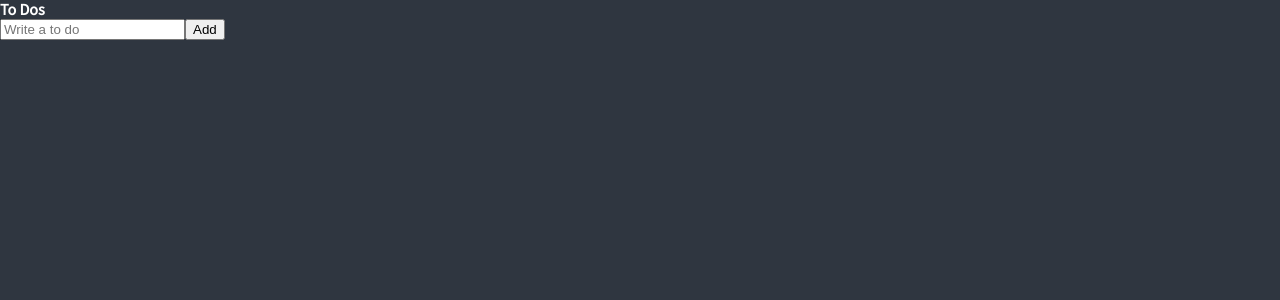
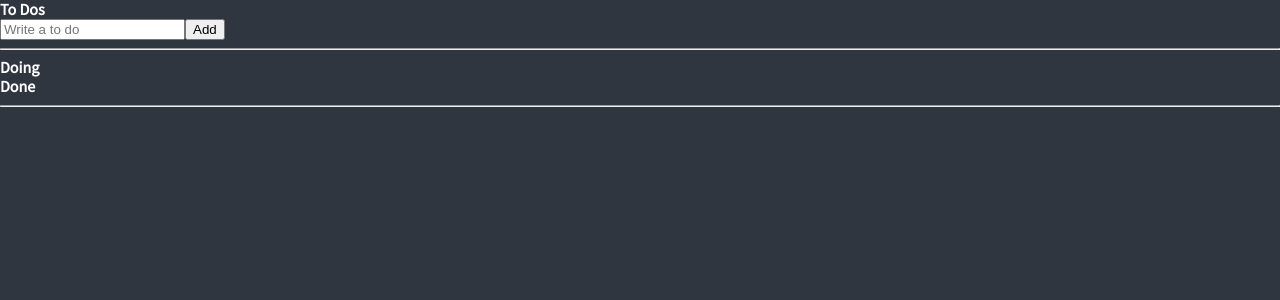
Before and after one commit to drasla/nomad-react-todo, a React (Create React App) app: page / in a window 1280 px wide. Shown: the top 300 px of the page. Built offline with nearby package versions, Linux system fonts and the light colour scheme.

Commit message:
#6.16 Selectors part One

```diff
--- a/src/atoms.ts
+++ b/src/atoms.ts
@@ -1,4 +1,4 @@
-import { atom } from "recoil";
+import { atom, selector } from "recoil";
 
 export interface IToDo {
     text: string;
@@ -12,3 +12,16 @@
     key: "toDo",
     default: [],
 });
+
+export const toDoSelector = selector({
+    key: "toDoSelector",
+    get: ({ get }) => {
+        const toDos = get(toDoState);
+
+        return [
+            toDos.filter(toDo => toDo.category === "TO_DO"),
+            toDos.filter(toDo => toDo.category === "DOING"),
+            toDos.filter(toDo => toDo.category === "DONE"),
+        ];
+    },
+});
--- a/src/components/TodoList.tsx
+++ b/src/components/TodoList.tsx
@@ -1,11 +1,11 @@
 import React from "react";
 import { useRecoilValue } from "recoil";
-import { toDoState } from "../atoms";
+import { toDoSelector } from "../atoms";
 import CreateToDo from "./CreateToDo";
 import ToDo from "./ToDo";
 
 function TodoList() {
-    const toDos = useRecoilValue(toDoState);
+    const [toDo, doing, done] = useRecoilValue(toDoSelector);
 
     return (
         <div>
@@ -13,10 +13,24 @@
             <h1 />
             <CreateToDo />
             <ul>
-                {toDos.map(toDo => (
+                {toDo.map(toDo => (
                     <ToDo key={toDo.id} {...toDo} />
                 ))}
             </ul>
+            <hr />
+            <h2>Doing</h2>
+            <ul>
+                {doing.map(toDo => (
+                    <ToDo key={toDo.id} {...toDo} />
+                ))}
+            </ul>
+            <h2>Done</h2>
+            <ul>
+                {done.map(toDo => (
+                    <ToDo key={toDo.id} {...toDo} />
+                ))}
+            </ul>
+            <hr />
         </div>
     );
 }
```
